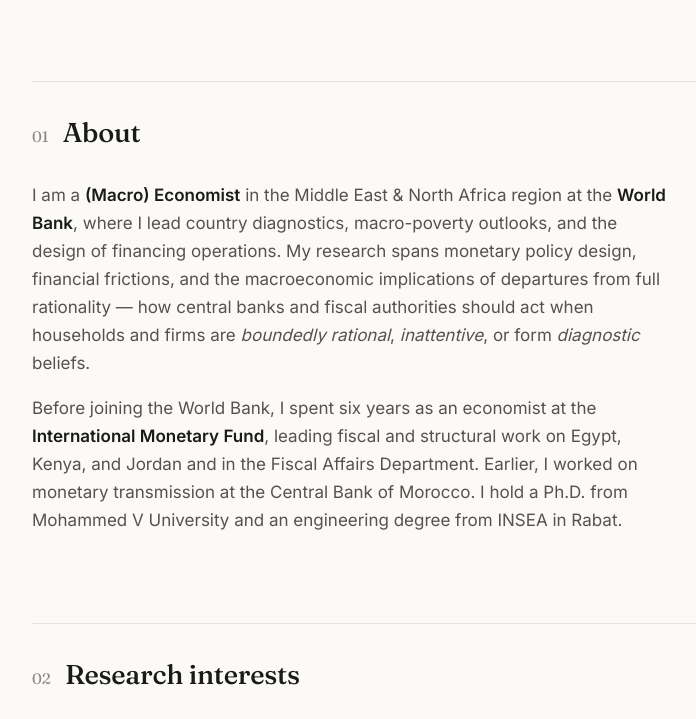
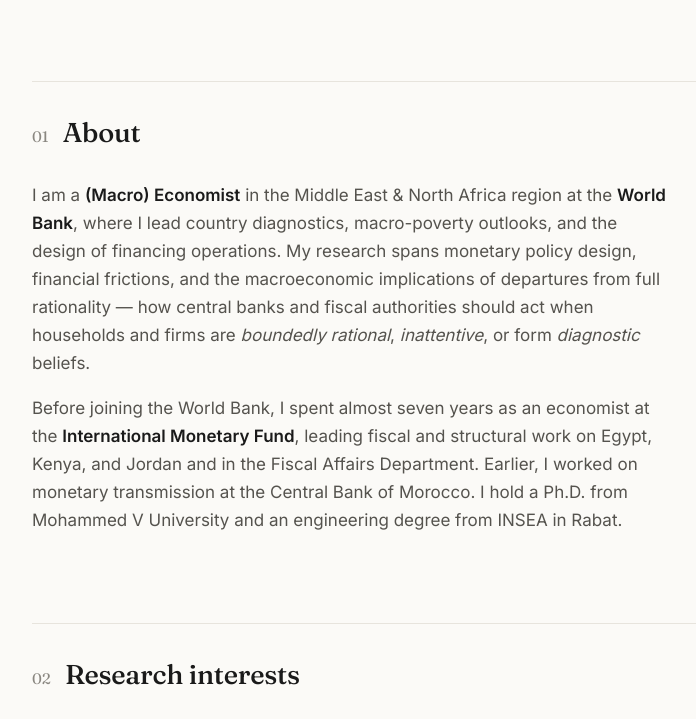
Before and after one commit to LahcenBounader/lahcenbounader.github.io, a plain HTML site: page index.html in a window 1280 px wide. Shown: the part 477-1196 px from the top of the page, without its empty margins (202-898 px from the left). Drawn offline with Linux system fonts and the light colour scheme.

Commit message:
Update index.html

```diff
--- a/index.html
+++ b/index.html
@@ -82,7 +82,7 @@
           <em>inattentive</em>, or form <em>diagnostic</em> beliefs.
         </p>
         <p>
-          Before joining the World Bank, I spent six years as an economist at the
+          Before joining the World Bank, I spent almost seven years as an economist at the
           <strong>International Monetary Fund</strong>, leading fiscal and structural work on Egypt,
           Kenya, and Jordan and in the Fiscal Affairs Department. Earlier, I worked on monetary
           transmission at the Central Bank of Morocco. I hold a Ph.D. from Mohammed&nbsp;V University and
```
